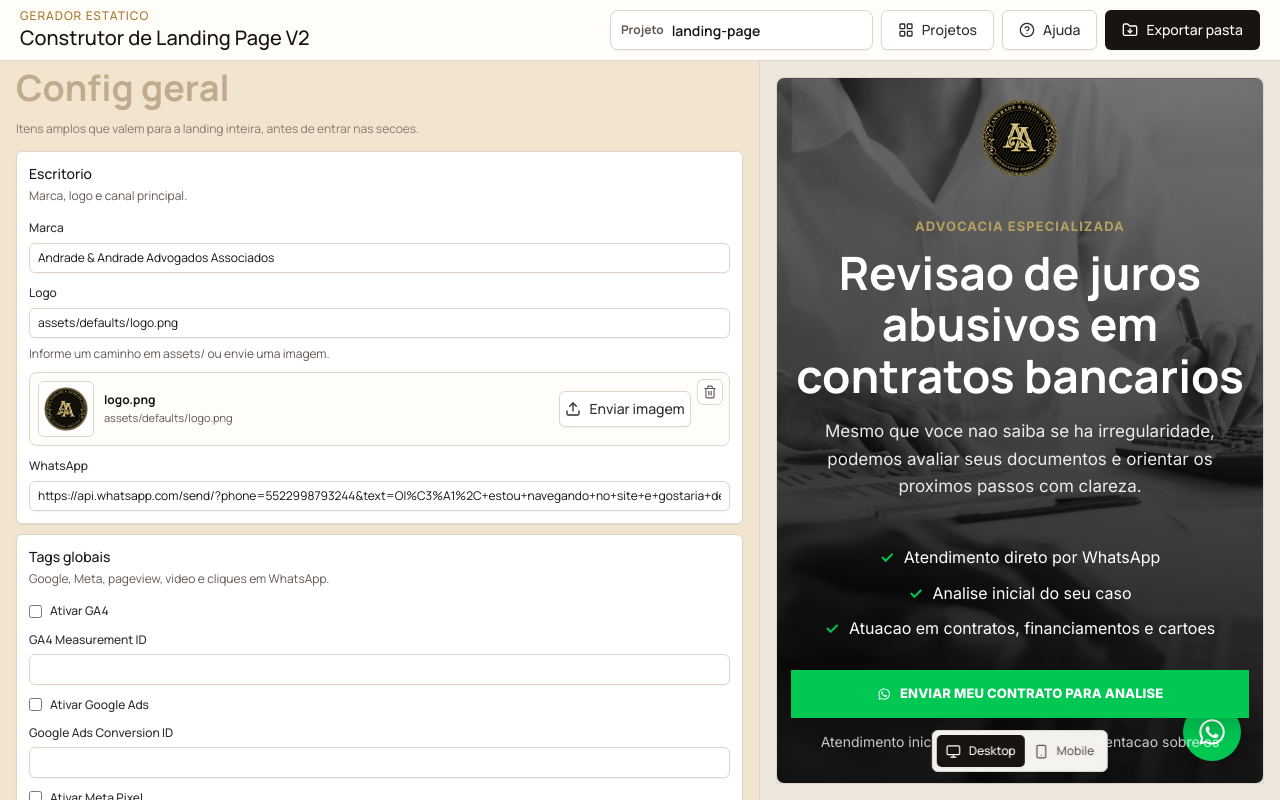
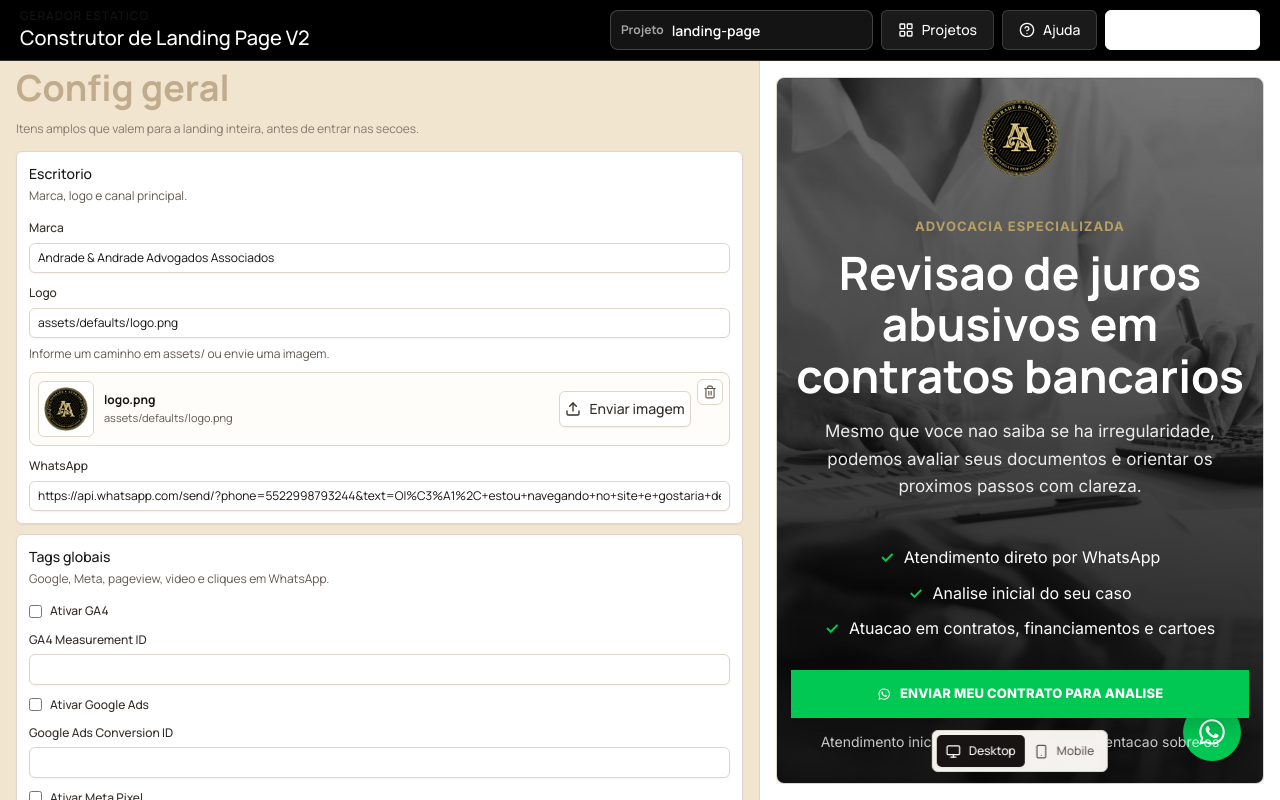
Before and after one commit to gbpferrao/landing-page-builder, a React (Vite) app: page / in a window 1280 px wide. Both pictures are taken after a click on the button "Novo projeto". Built offline with nearby package versions, Linux system fonts and the light colour scheme.

Commit message:
Polish builder header and carousel controls

```diff
--- a/src/builder/BuilderHeader.jsx
+++ b/src/builder/BuilderHeader.jsx
@@ -6,12 +6,12 @@ export function BuilderHeader({ exportStatus = "idle", onBackToProjects, onExpor
   const folderName = sanitizeFolderName(pageName);
 
   return (
-    <header className="flex flex-wrap items-center justify-between gap-3 border-b border-line bg-surface px-5 py-2">
+    <header className="flex flex-wrap items-center justify-between gap-3 border-b border-ink-800 bg-black px-5 py-2">
       <div className="min-w-0">
-        <p className="text-xs font-medium uppercase tracking-[0.08em] text-gold-600">
+        <p className="text-xs font-medium uppercase tracking-[0.08em] text-gold-400">
           Gerador estatico
         </p>
-        <h1 className="truncate text-xl font-medium text-ink-950">
+        <h1 className="truncate text-xl font-medium text-white">
           Construtor de Landing Page V2
         </h1>
       </div>
@@ -24,13 +24,28 @@ export function BuilderHeader({ exportStatus = "idle", onBackToProjects, onExpor
             onChange={(event) => onPageNameChange(event.target.value)}
           />
         </label>
-        <Button variant="secondary" icon={LayoutGrid} onClick={onBackToProjects}>
+        <Button
+          variant="secondary"
+          icon={LayoutGrid}
+          className="border-white/15 bg-white/10 text-white hover:bg-white/16"
+          onClick={onBackToProjects}
+        >
           Projetos
         </Button>
-        <Button variant="secondary" icon={HelpCircle} onClick={onHelp}>
+        <Button
+          variant="secondary"
+          icon={HelpCircle}
+          className="border-white/15 bg-white/10 text-white hover:bg-white/16"
+          onClick={onHelp}
+        >
           Ajuda
         </Button>
-        <Button icon={FolderDown} loading={exportStatus === "working"} onClick={onExport}>
+        <Button
+          icon={FolderDown}
+          loading={exportStatus === "working"}
+          className="border-white bg-white text-black hover:bg-white/90"
+          onClick={onExport}
+        >
           {exportStatus === "working" ? "Gerando" : "Exportar pasta"}
         </Button>
       </div>
--- a/src/editor/ItemGroupCarousel.jsx
+++ b/src/editor/ItemGroupCarousel.jsx
@@ -98,18 +98,18 @@ export function ItemGroupCarousel({
 
       {items.length ? (
         <div className="min-w-0 max-w-full space-y-3 overflow-hidden">
-          <div className="relative min-w-0">
+          <div className="group/carousel relative min-w-0 rounded-md border border-line/80 bg-white/55 p-1 shadow-[inset_0_1px_0_rgba(255,255,255,0.7)]">
             <IconButton
               label="Itens anteriores"
               icon={ChevronLeft}
               size="sm"
               variant="ghost"
-              className="absolute left-0 top-1/2 z-20 -translate-y-1/2 bg-white/90 shadow-sm backdrop-blur"
+              className="absolute left-1 top-1/2 z-20 -translate-y-1/2 rounded-full border-line/80 bg-white/92 opacity-0 shadow-sm backdrop-blur transition-opacity hover:bg-white group-hover/carousel:opacity-100 focus:opacity-100 focus-visible:opacity-100"
               onClick={() => scrollTabs(-1)}
             />
             <div
               ref={railRef}
-              className="flex min-w-0 max-w-full gap-1 overflow-hidden px-8"
+              className="flex min-w-0 max-w-full gap-1 overflow-hidden"
               role="tablist"
               aria-label={label}
             >
@@ -164,7 +164,7 @@ export function ItemGroupCarousel({
               icon={ChevronRight}
               size="sm"
               variant="ghost"
-              className="absolute right-0 top-1/2 z-20 -translate-y-1/2 bg-white/90 shadow-sm backdrop-blur"
+              className="absolute right-1 top-1/2 z-20 -translate-y-1/2 rounded-full border-line/80 bg-white/92 opacity-0 shadow-sm backdrop-blur transition-opacity hover:bg-white group-hover/carousel:opacity-100 focus:opacity-100 focus-visible:opacity-100"
               onClick={() => scrollTabs(1)}
             />
           </div>
```
Also changed, not shown: src/styles/tailwind.css.
